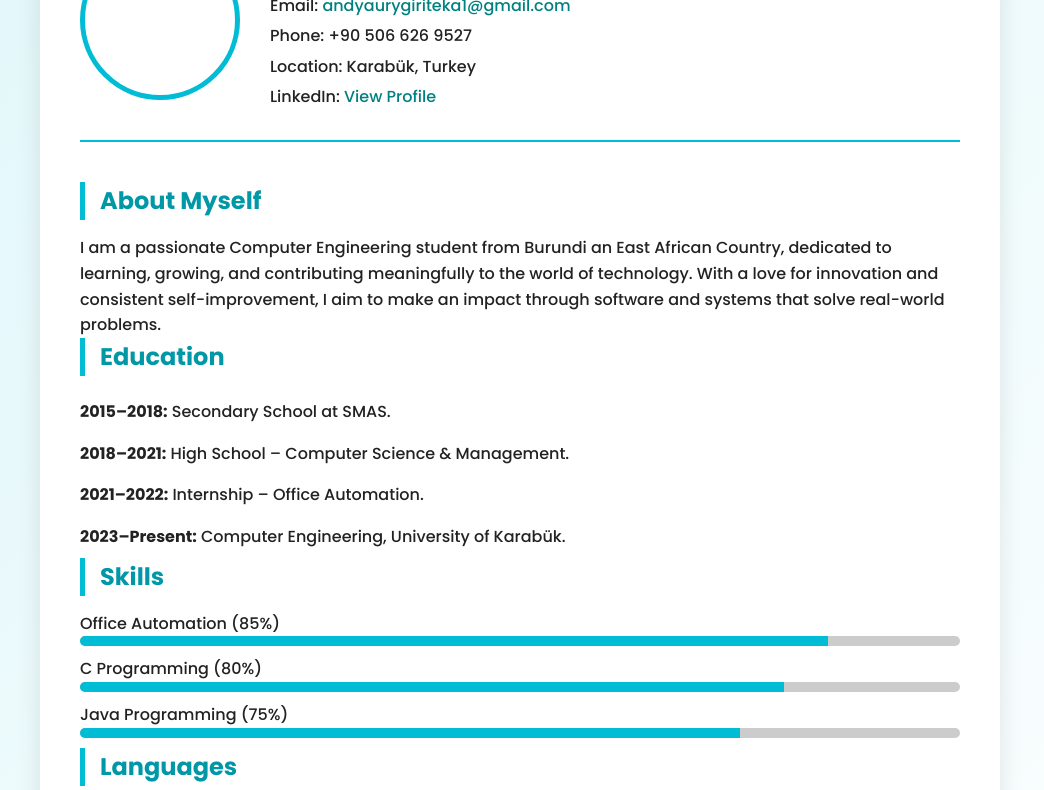
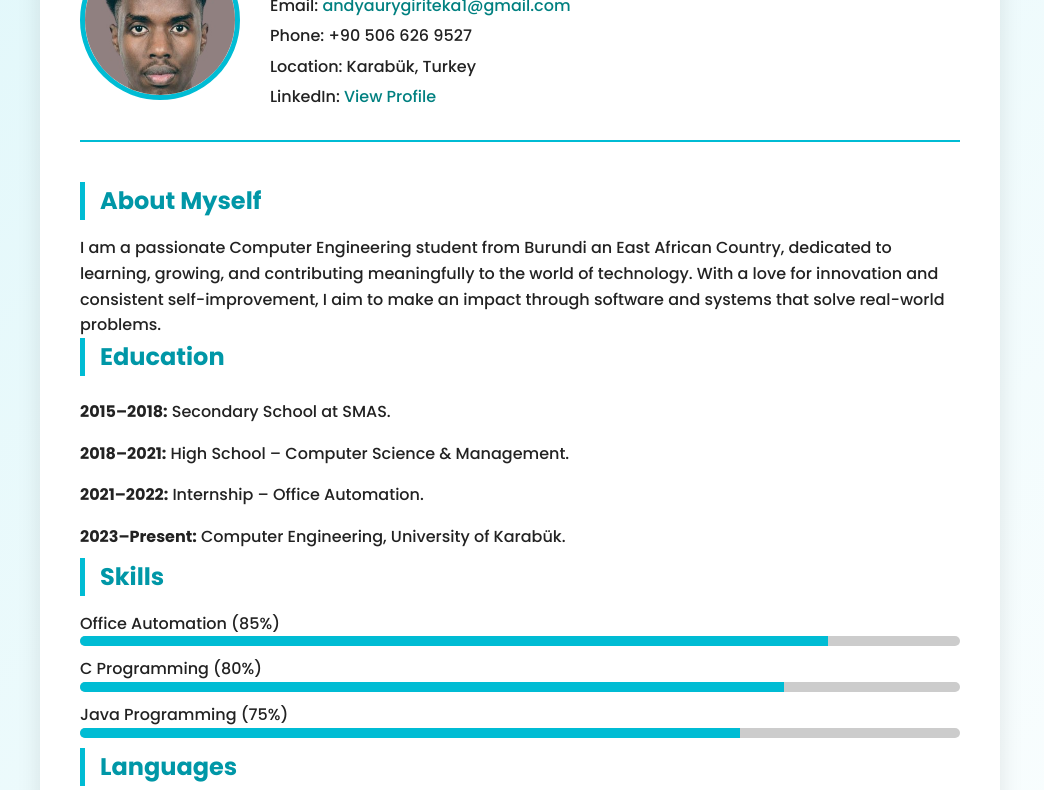
Before and after one commit to GIRITEKA-Andy/website, a plain HTML site: page Web Resume.html in a window 1280 px wide. Shown: the part 160-950 px from the top of the page, without its empty margins (120-1164 px from the left). Drawn offline with Linux system fonts and the light colour scheme.

Commit message:
Update Web Resume.html

```diff
--- a/Web Resume.html
+++ b/Web Resume.html
@@ -113,7 +113,7 @@
 <body>
   <div class="container">
     <div class="profile">
-      <img src="Andy's passphoto.jpg" alt="Andy Aury's Photo" />
+      <img src="Andy'spassphoto.jpg" alt="Andy Aury's Photo" />
       <div class="profile-info">
         <h1>Andy Aury GIRITEKA</h1>
         <p>Email: <a href="mailto:andyaurygiriteka1@gmail.com">andyaurygiriteka1@gmail.com</a></p>
```
